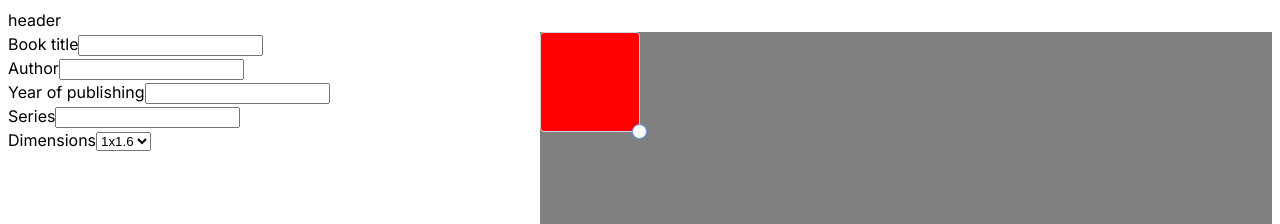
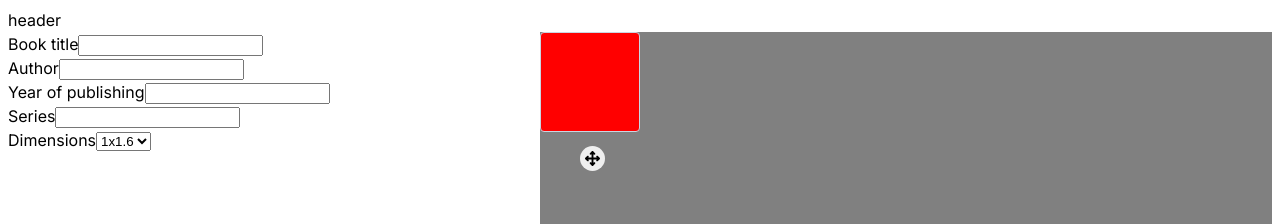
Before and after one commit to Lex-pineapple/advanced-cover-maker, a React (Vite) app: page / in a window 1280 px wide. Shown: the top 224 px of the page. Built offline with nearby package versions, Linux system fonts and the light colour scheme.

Commit message:
feat: move the drag button and refactor

```diff
--- /dev/null
+++ b/src/components/common/buttons/button.tsx
@@ -0,0 +1,25 @@
+import { ButtonProps } from '@ts/types/general.types';
+
+export function Button(props: ButtonProps) {
+  return (
+    <button
+      type='button'
+      aria-label={props.className}
+      className={`button ${props.className}`}
+      onClick={props.onClick}
+      onMouseDown={props.onMouseDown}
+      style={props.style}
+    >
+      {props.icon ? (
+        <span className='button-inner--with-icon'>
+          {props.icon}
+          {props.text && <p className='button__text'>{props.text}</p>}
+        </span>
+      ) : (
+        <span className='button-inner'>
+          <p className='button__text'>{props.text}</p>
+        </span>
+      )}
+    </button>
+  );
+}
--- /dev/null
+++ b/src/components/common/inputs/textarea.tsx
@@ -0,0 +1,31 @@
+import { ChangeEvent, useEffect, useRef, useState } from 'react';
+import { TextareaProps } from '@ts/types/general.types';
+
+export function TextArea(props: TextareaProps) {
+  const ref = useRef<HTMLTextAreaElement>(null);
+  const [currVal, setCurrVal] = useState(props.value);
+
+  const resizeTextArea = () => {
+    if (ref.current) {
+      ref.current.style.height = 'auto';
+      ref.current.style.height = `${ref.current.scrollHeight}px`;
+    }
+  };
+
+  const onChange = (e: ChangeEvent<HTMLTextAreaElement>) => {
+    setCurrVal(e.target.value);
+    if (props.onChange) props.onChange(e);
+  };
+
+  useEffect(resizeTextArea, [currVal]);
+
+  return (
+    <textarea
+      ref={ref}
+      className={props.className}
+      id={props.id}
+      value={currVal}
+      onChange={onChange}
+    />
+  );
+}
--- a/src/components/editor/draggable-box.tsx
+++ b/src/components/editor/draggable-box.tsx
@@ -1,21 +1,16 @@
-import { PropsWithChildren, SyntheticEvent, useEffect, useRef, useState } from 'react';
+/* eslint-disable react-hooks/exhaustive-deps */
+import { PropsWithChildren, useEffect, useRef, useState } from 'react';
+import { Button } from '@components/common/buttons/button';
+import { MoveIcon } from '@components/icons/move-icon';
 
-const requestAnimationFrame =
-  window.requestAnimationFrame ||
-  window.mozRequestAnimationFrame ||
-  window.webkitRequestAnimationFrame ||
-  window.msRequestAnimationFrame;
-const cancelAnimationFrame = window.cancelAnimationFrame || window.mozCancelAnimationFrame;
+type DraggableBoxProps = {
+  blockRef: React.MutableRefObject<HTMLDivElement | null>;
+};
 
-export function DraggableBox(
-  props: PropsWithChildren & {
-    editorRef: React.LegacyRef<HTMLDivElement>;
-    dragEnabled: boolean;
-    changeSelectorType: () => void;
-    cursorStatus: string;
-    blockRef: React.MutableRefObject<null>;
-  },
-) {
+const { requestAnimationFrame } = window;
+const { cancelAnimationFrame } = window;
+
+export function DraggableBox(props: PropsWithChildren<DraggableBoxProps>) {
   const [isDragging, setDragging] = useState(false);
   const block = props.blockRef;
   const frameID = useRef(0);
@@ -24,17 +19,13 @@ export function DraggableBox(
   const dragX = useRef(0);
   const dragY = useRef(0);
 
-  const handleMove = (e) => {
-    if (!props.dragEnabled || !isDragging) {
+  const handleMove = (e: MouseEvent) => {
+    if (!isDragging) {
       return;
     }
 
     const deltaX = lastX.current - e.pageX;
     const deltaY = lastY.current - e.pageY;
-
-    const rect = props.editorRef.current.getBoundingClientRect();
-
-    console.log('rect width', rect.width, 'dragX', e.x + e.target.offsetWidth - e.offsetX);
 
     if (dragX.current < 0) dragX.current = 0;
     if (dragY.current < 0) dragY.current = 0;
@@ -46,12 +37,15 @@ export function DraggableBox(
     }
 
     cancelAnimationFrame(frameID.current);
+
     frameID.current = requestAnimationFrame(() => {
-      block.current.style.transform = `translate3d(${dragX.current}px, ${dragY.current}px, 0)`;
+      if (block.current) {
+        block.current.style.transform = `translate3d(${dragX.current}px, ${dragY.current}px, 0)`;
+      }
     });
   };
 
-  const handleMouseDown = (e) => {
+  const handleMouseDown = (e: React.MouseEvent<HTMLButtonElement>) => {
     lastX.current = e.pageX;
     lastY.current = e.pageY;
     setDragging(true);
@@ -74,14 +68,15 @@ export function DraggableBox(
   return (
     <div className='draggable' ref={block}>
       {props.children}
-      <button
+      <Button onMouseDown={handleMouseDown} className='draggable__selector' icon={<MoveIcon />} />
+      {/* <button
         type='button'
         aria-label='multi-box__selector'
         className='multi-box__selector'
         onClick={props.changeSelectorType}
         onMouseDown={handleMouseDown}
         style={{ cursor: props.cursorStatus }}
-      />
+      /> */}
     </div>
   );
 }
--- a/src/components/editor/editable-box.tsx
+++ b/src/components/editor/editable-box.tsx
@@ -10,7 +10,7 @@ export function EditableBox(props: EditableBoxProps) {
         <div onBlur={() => setEditing(false)}>{props.children}</div>
       ) : (
         <div onClick={() => setEditing(true)}>
-          <span>{props.text}</span>
+          <div style={{ whiteSpace: 'pre-wrap' }}>{props.text}</div>
         </div>
       )}
     </div>
--- a/src/components/editor/multi-box.tsx
+++ b/src/components/editor/multi-box.tsx
@@ -1,45 +1,24 @@
-import { useRef, useState } from 'react';
+import { useRef } from 'react';
+import { TextArea } from '@components/common/inputs/textarea';
 import { DraggableBox } from '@components/editor/draggable-box';
 import { EditableBox } from '@components/editor/editable-box';
 import { ResizableBox } from '@components/editor/resizable-box';
 
 type MultiBoxProps = {
-  editorElem: React.MutableRefObject<null>;
   text: string | number;
   onInputChange: (e: React.ChangeEvent<HTMLTextAreaElement>) => void;
 };
 
 export function MultiBox(props: MultiBoxProps) {
-  const [dragEnabled, setDragEnabled] = useState(false);
-  const [resizeEnabled, setResizeEnabled] = useState(false);
-  const [cursorStatus, setCursorStatus] = useState('pointer');
   const elementRef = useRef(null);
-
-  const changeSelectorType = () => {
-    if (dragEnabled) {
-      setDragEnabled(false);
-      setResizeEnabled(true);
-      setCursorStatus('pointer');
-    } else {
-      setDragEnabled(true);
-      setResizeEnabled(false);
-      setCursorStatus('move');
-    }
-  };
 
   return (
     <div className='multi-box'>
-      <DraggableBox
-        dragEnabled={dragEnabled}
-        editorRef={props.editorElem}
-        cursorStatus={cursorStatus}
-        changeSelectorType={changeSelectorType}
-        blockRef={elementRef}
-      >
-        <ResizableBox resizeEnabled={resizeEnabled} resizableRef={elementRef}>
+      <DraggableBox blockRef={elementRef}>
+        <ResizableBox resizableRef={elementRef}>
           <EditableBox text={props.text} type='input'>
-            <textarea
-              className='editable-input'
+            <TextArea
+              className='editable-box__input'
               value={props.text}
               onChange={props.onInputChange}
             />
--- a/src/components/editor/resizable-box.tsx
+++ b/src/components/editor/resizable-box.tsx
@@ -5,7 +5,7 @@ enum Direction {
   Vertical = 'Vertical',
 }
 export function ResizableBox(
-  props: PropsWithChildren & { resizeEnabled: boolean; resizableRef: React.MutableRefObject<null> },
+  props: PropsWithChildren & { resizableRef: React.MutableRefObject<null> },
 ) {
   const updateCursor = (direction: Direction) => {
     document.body.style.cursor = direction === Direction.Horizontal ? 'col-resize' : 'row-resize';
@@ -20,7 +20,7 @@ export function ResizableBox(
   const handleMouseDown = (e) => {
     const ele = props.resizableRef.current;
 
-    if (!props.resizeEnabled || !ele) {
+    if (!ele) {
       return;
     }
     const direction = e.target.classList.contains('resizer--r')
--- /dev/null
+++ b/src/components/icons/icon-wrapper.tsx
@@ -0,0 +1,11 @@
+import { DetailedComponentProps } from '@ts/types/general.types';
+
+type IconWrapperComponentProps = {
+  icon: JSX.Element;
+};
+
+type IconWrapperProps = DetailedComponentProps<IconWrapperComponentProps>;
+
+export function IconWrapper(props: IconWrapperProps) {
+  return <div className={props.className}>{props.icon}</div>;
+}
--- /dev/null
+++ b/src/components/icons/move-icon.tsx
@@ -0,0 +1,24 @@
+import { IconWrapper } from '@components/icons/icon-wrapper';
+import { DetailedIconProps } from '@ts/types/general.types';
+
+export function MoveIcon(props: DetailedIconProps) {
+  return (
+    <IconWrapper
+      className='move-icon icon'
+      icon={
+        <svg
+          height={props.height || '100%'}
+          width={props.width || '100%'}
+          id='Layer_1'
+          version='1.1'
+          viewBox='0 0 32 32'
+        >
+          <path
+            d='M31.338,14.538L27.38,10.58C26.994,10.193,26.531,10,26,10c-1.188,0-2,1.016-2,2c0,0.516,0.186,0.986,0.58,1.38L25.2,14H18  V6.8l0.62,0.62C19.014,7.814,19.484,8,20,8c0.984,0,2-0.813,2-2c0-0.531-0.193-0.994-0.58-1.38l-3.973-3.974  C17.08,0.279,16.729,0,16,0s-1.135,0.334-1.463,0.662L10.58,4.62C10.193,5.006,10,5.469,10,6c0,1.188,1.016,2,2,2  c0.516,0,0.986-0.186,1.38-0.58L14,6.8V14H6.8l0.62-0.62C7.814,12.986,8,12.516,8,12c0-0.984-0.813-2-2-2  c-0.531,0-0.994,0.193-1.38,0.58l-3.958,3.958C0.334,14.866,0,15.271,0,16s0.279,1.08,0.646,1.447L4.62,21.42  C5.006,21.807,5.469,22,6,22c1.188,0,2-1.016,2-2c0-0.516-0.186-0.986-0.58-1.38L6.8,18H14v7.2l-0.62-0.62  C12.986,24.186,12.516,24,12,24c-0.984,0-2,0.813-2,2c0,0.531,0.193,0.994,0.58,1.38l3.957,3.958C14.865,31.666,15.271,32,16,32  s1.08-0.279,1.447-0.646l3.973-3.974C21.807,26.994,22,26.531,22,26c0-1.188-1.016-2-2-2c-0.516,0-0.986,0.186-1.38,0.58L18,25.2V18  h7.2l-0.62,0.62C24.186,19.014,24,19.484,24,20c0,0.984,0.813,2,2,2c0.531,0,0.994-0.193,1.38-0.58l3.974-3.973  C31.721,17.08,32,16.729,32,16S31.666,14.866,31.338,14.538z'
+            fill='currentColor'
+          />
+        </svg>
+      }
+    />
+  );
+}
--- a/src/components/layout/editor/editor.scss
+++ b/src/components/layout/editor/editor.scss
@@ -1,27 +1,39 @@
 .multi-box {
+  height: fit-content;
+  width: fit-content;
+}
+
+.draggable {
   position: relative;
-  width: fit-content;
-  height: fit-content;
+  border: 1px solid rgb(203 213 225);
+  border-radius: 0.25rem;
+  background-color: red;
+  height: 100px;
+  width: 100px;
 
   &__selector {
     position: absolute;
-    bottom: -7px;
-    right: -7px;
-    border: 1px solid #5d93ff;
+    bottom: -40px;
+    left: calc(50% - 10px);
+    border: none;
     border-radius: 50%;
-    background-color: white;
-    height: 15px;
-    width: 15px;
+    height: 25px;
+    width: 25px;
     cursor: pointer;
   }
 }
 
-.draggable {
-  background-color: red;
-  height: 100px;
-  width: 100px;
-  border: 1px solid rgb(203 213 225);
-  border-radius: 0.25rem;
+.editable-box {
+  &__input {
+    width: 100%;
+    resize: none;
+    background: none;
+    border: none;
+
+    &:focus-visible {
+      outline: 1px solid yellow;
+    }
+  }
 }
 
 .resizer {
@@ -34,7 +46,7 @@
     transform: translate(50%, -50%);
     height: 2rem;
     width: 0.25rem;
-    cursor: col-resize;
+    cursor: e-resize;
   }
 
   &--b {
@@ -43,7 +55,7 @@
     transform: translate(-50%, 50%);
     height: 0.25rem;
     width: 2rem;
-    cursor: row-resize;
+    cursor: n-resize;
   }
 }
 
--- a/src/components/layout/editor/editor.tsx
+++ b/src/components/layout/editor/editor.tsx
@@ -1,8 +1,5 @@
-import { ChangeEvent, useRef } from 'react';
-import { DraggableBox } from '@components/editor/draggable-box';
-import { EditableBox } from '@components/editor/editable-box';
+import { useRef } from 'react';
 import { MultiBox } from '@components/editor/multi-box';
-import { ResizableBox } from '@components/editor/resizable-box';
 import { useFormContext } from '@contexts/app-context/form-context';
 import { DetailedComponentProps } from '@ts/types/general.types';
 
@@ -23,10 +20,10 @@ function spliceDimensions(size: string) {
 export function Editor(props: DetailedComponentProps<EditorProps>) {
   const {
     title: [storeTitle, setStoreTitle],
-    author: [storeAuthor, setStoreAuthor],
-    year: [storeYear, setStoreYear],
-    series: [storeSeries, setStoreSeries],
-    dimensions: [storeDimensions, setStoreDimensions],
+    // author: [storeAuthor, setStoreAuthor],
+    // year: [storeYear, setStoreYear],
+    // series: [storeSeries, setStoreSeries],
+    // dimensions: [storeDimensions, setStoreDimensions],
   } = useFormContext();
 
   const editorElem = useRef(null);
@@ -37,11 +34,7 @@ export function Editor(props: DetailedComponentProps<EditorProps>) {
       style={{ ...spliceDimensions(props.size), backgroundColor: 'gray' }}
       ref={editorElem}
     >
-      <MultiBox
-        editorElem={editorElem}
-        text={storeTitle}
-        onInputChange={(e) => setStoreTitle(e.target.value)}
-      />
+      <MultiBox text={storeTitle} onInputChange={(e) => setStoreTitle(e.target.value)} />
     </div>
   );
 }
--- a/src/index.scss
+++ b/src/index.scss
@@ -18,3 +18,18 @@
 a {
   text-decoration: none;
 }
+
+.button {
+  padding: 0;
+
+  &-inner {
+    padding: 5px;
+
+    &--with-icon {
+      padding: 5px;
+      display: flex;
+      align-items: center;
+      justify-content: center;
+    }
+  }
+}
```
Also changed, not shown: src/ts/types/general.types.ts (+18 -1 lines).
